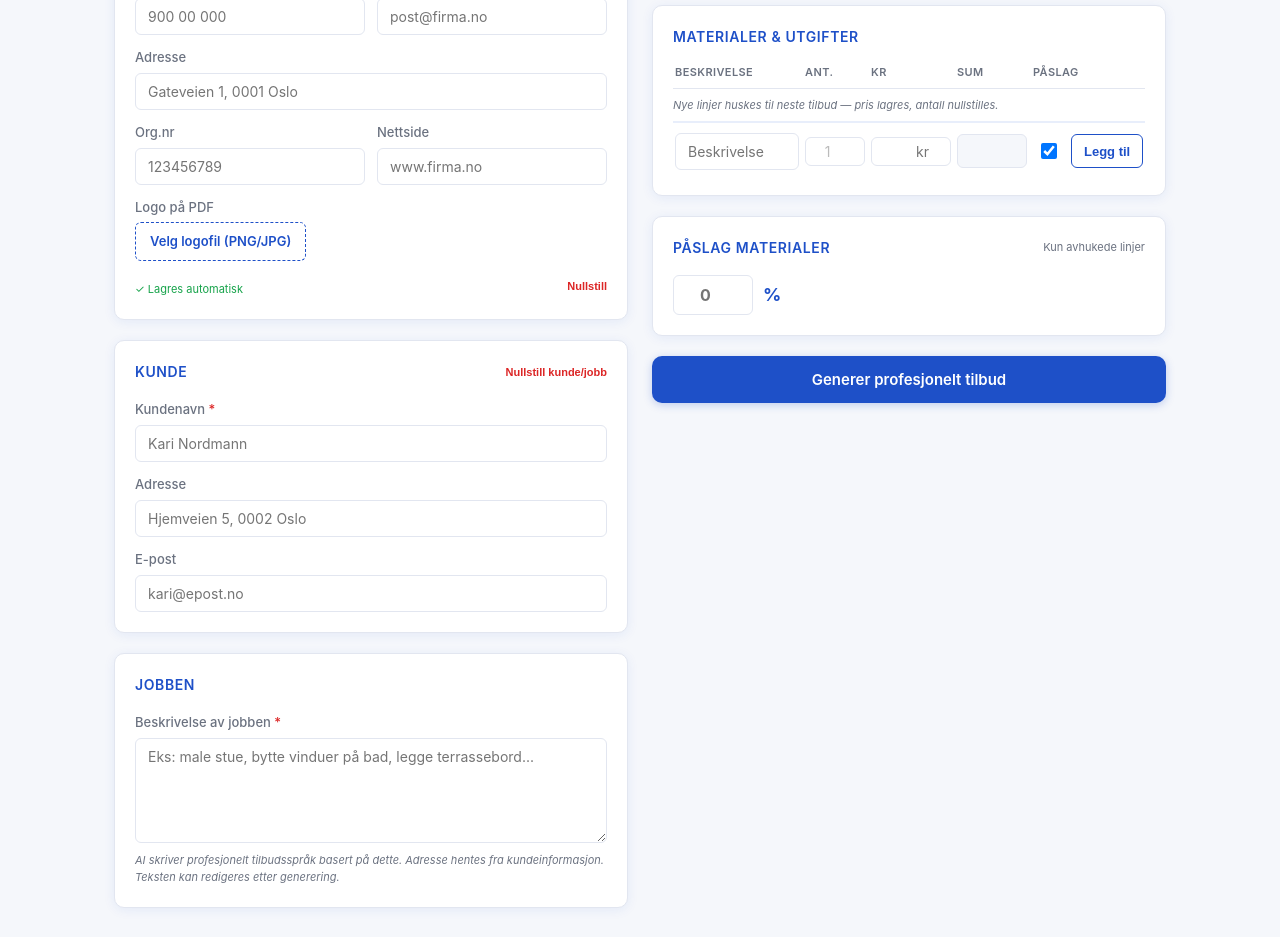
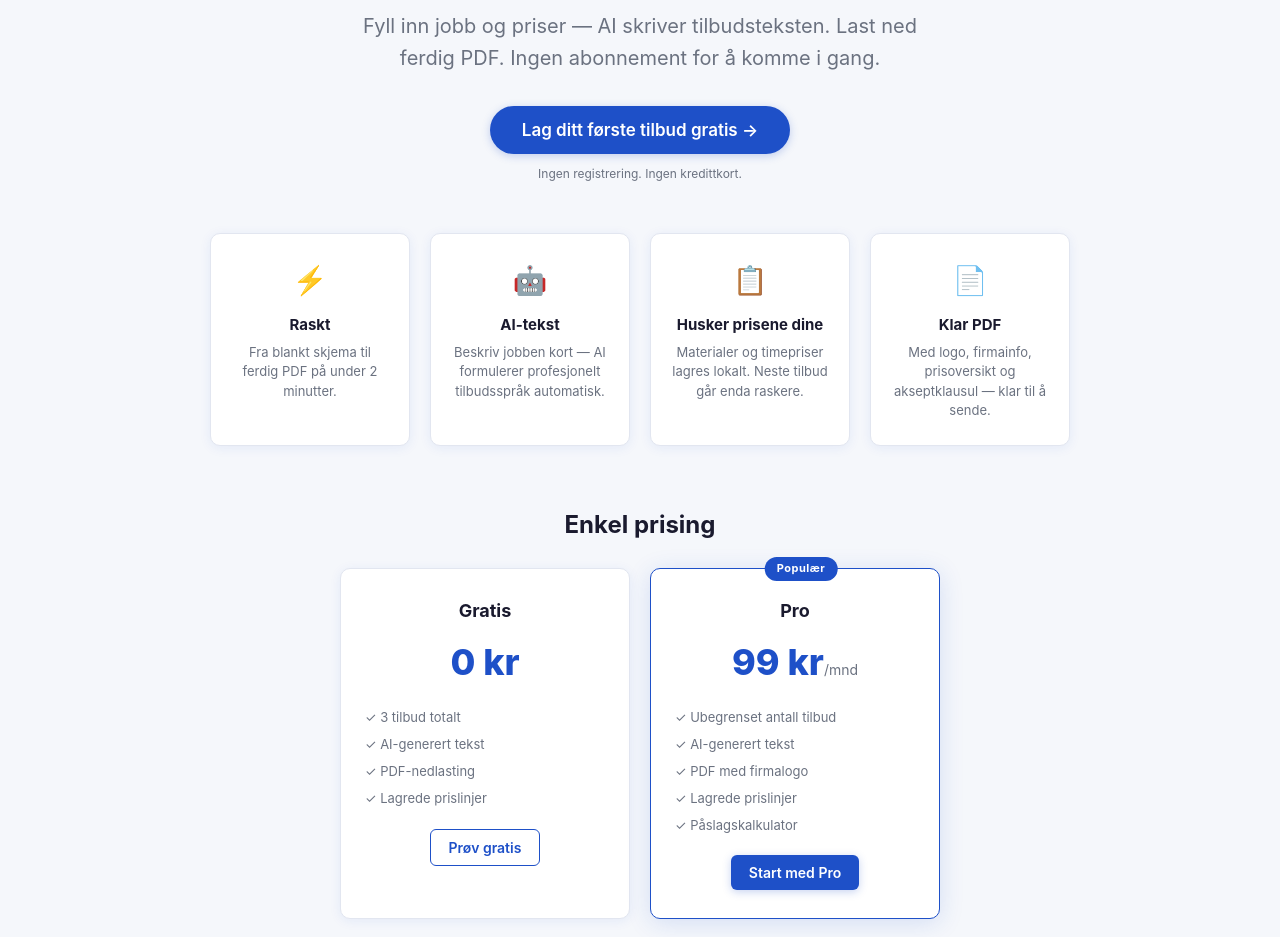
Before and after one commit to anderslura/Prismal, a React (Vite) app: page / in a window 1280 px wide. Shown: the part 260-1197 px from the top of the page. Built offline with nearby package versions, Linux system fonts and the light colour scheme.

Commit message:
Legg til landingsside med hero, features og prisoversikt

```diff
--- a/src/App.jsx
+++ b/src/App.jsx
@@ -3,6 +3,7 @@ import TilbudSkjema from './components/TilbudSkjema.jsx'
 import TilbudPreview from './components/TilbudPreview.jsx'
 import { genererTilbudstekst } from './api/claude.js'
 import { lastNedPDF } from './api/pdf.js'
+import Landingsside from './components/Landingsside.jsx'
 
 const TOM_SKJEMA = {
   firmanavn: '',
@@ -68,7 +69,7 @@ export default function App() {
   const [isPro, setIsPro] = useState(true) // TODO: koble til Stripe ved Fase 2
   const [laster, setLaster] = useState(false)
   const [feil, setFeil] = useState('')
-  const [steg, setSteg] = useState('skjema')
+  const [steg, setSteg] = useState('landing')
 
   // Lagre firmainformasjon automatisk når den endres
   useEffect(() => {
@@ -160,15 +161,24 @@ export default function App() {
                 ← Tilbake til skjema
               </button>
             )}
-            <button className="btn btn-secondary" style={{borderColor:'#16a34a', color:'#16a34a'}} onClick={nullstill}>
-              + Nytt tilbud
-            </button>
+            {steg !== 'landing' && (
+              <button className="btn btn-secondary" style={{borderColor:'#16a34a', color:'#16a34a'}} onClick={nullstill}>
+                + Nytt tilbud
+              </button>
+            )}
+            {steg === 'landing' && (
+              <button className="btn btn-primary" onClick={() => setSteg('skjema')}>
+                Lag tilbud →
+              </button>
+            )}
           </div>
         </div>
       </header>
 
       <main className="app-main">
-        {steg === 'skjema' ? (
+        {steg === 'landing' ? (
+          <Landingsside onStart={() => setSteg('skjema')} />
+        ) : steg === 'skjema' ? (
           <TilbudSkjema
             skjema={skjema}
             oppdater={oppdater}
--- /dev/null
+++ b/src/components/Landingsside.jsx
@@ -0,0 +1,75 @@
+export default function Landingsside({ onStart }) {
+  return (
+    <div className="landing-wrapper">
+
+      {/* HERO */}
+      <section className="landing-hero">
+        <h1 className="landing-tittel">Profesjonelle tilbud på minutter</h1>
+        <p className="landing-undertittel">
+          Fyll inn jobb og priser — AI skriver tilbudsteksten. Last ned ferdig PDF. Ingen abonnement for å komme i gang.
+        </p>
+        <button className="btn btn-primary landing-cta" onClick={onStart}>
+          Lag ditt første tilbud gratis →
+        </button>
+        <p className="landing-cta-hint">Ingen registrering. Ingen kredittkort.</p>
+      </section>
+
+      {/* FEATURES */}
+      <section className="landing-features">
+        <div className="feature-kort">
+          <span className="feature-ikon">⚡</span>
+          <h3>Raskt</h3>
+          <p>Fra blankt skjema til ferdig PDF på under 2 minutter.</p>
+        </div>
+        <div className="feature-kort">
+          <span className="feature-ikon">🤖</span>
+          <h3>AI-tekst</h3>
+          <p>Beskriv jobben kort — AI formulerer profesjonelt tilbudsspråk automatisk.</p>
+        </div>
+        <div className="feature-kort">
+          <span className="feature-ikon">📋</span>
+          <h3>Husker prisene dine</h3>
+          <p>Materialer og timepriser lagres lokalt. Neste tilbud går enda raskere.</p>
+        </div>
+        <div className="feature-kort">
+          <span className="feature-ikon">📄</span>
+          <h3>Klar PDF</h3>
+          <p>Med logo, firmainfo, prisoversikt og akseptklausul — klar til å sende.</p>
+        </div>
+      </section>
+
+      {/* PRIS */}
+      <section className="landing-pris">
+        <h2 className="landing-seksjon-tittel">Enkel prising</h2>
+        <div className="pris-grid">
+          <div className="pris-kort">
+            <h3>Gratis</h3>
+            <p className="pris-beloep">0 kr</p>
+            <ul className="pris-liste">
+              <li>✓ 3 tilbud totalt</li>
+              <li>✓ AI-generert tekst</li>
+              <li>✓ PDF-nedlasting</li>
+              <li>✓ Lagrede prislinjer</li>
+            </ul>
+            <button className="btn btn-secondary" onClick={onStart}>Prøv gratis</button>
+          </div>
+          <div className="pris-kort pris-kort-pro">
+            <div className="pro-badge">Populær</div>
+            <h3>Pro</h3>
+            <p className="pris-beloep">99 kr<span>/mnd</span></p>
+            <ul className="pris-liste">
+              <li>✓ Ubegrenset antall tilbud</li>
+              <li>✓ AI-generert tekst</li>
+              <li>✓ PDF med firmalogo</li>
+              <li>✓ Lagrede prislinjer</li>
+              <li>✓ Påslagskalkulator</li>
+            </ul>
+            <button className="btn btn-primary" onClick={onStart}>Start med Pro</button>
+          </div>
+        </div>
+        <p className="pris-sammenligning">ProTilbud.no koster 499 kr/mnd for tilsvarende funksjoner.</p>
+      </section>
+
+    </div>
+  )
+}
--- a/src/styles/index.css
+++ b/src/styles/index.css
@@ -1013,3 +1013,153 @@ textarea { resize: vertical; }
   border-radius: 0 4px 4px 0;
   font-size: 12px;
 }
+
+/* ===========================
+   LANDINGSSIDE
+   =========================== */
+.landing-wrapper {
+  max-width: 900px;
+  margin: 0 auto;
+  padding: 40px 20px 80px;
+}
+
+/* HERO */
+.landing-hero {
+  text-align: center;
+  padding: 60px 20px 50px;
+}
+.landing-tittel {
+  font-size: clamp(28px, 5vw, 48px);
+  font-weight: 800;
+  color: var(--tekst);
+  line-height: 1.2;
+  margin-bottom: 16px;
+}
+.landing-undertittel {
+  font-size: clamp(15px, 2.5vw, 20px);
+  color: var(--tekst-sekundaer);
+  max-width: 560px;
+  margin: 0 auto 32px;
+  line-height: 1.6;
+}
+.landing-cta {
+  font-size: 17px;
+  padding: 14px 32px;
+  border-radius: 50px;
+}
+.landing-cta-hint {
+  margin-top: 10px;
+  font-size: 12px;
+  color: var(--tekst-sekundaer);
+}
+
+/* FEATURES */
+.landing-features {
+  display: grid;
+  grid-template-columns: repeat(auto-fit, minmax(180px, 1fr));
+  gap: 20px;
+  margin-bottom: 60px;
+}
+.feature-kort {
+  background: var(--hvit);
+  border: 1px solid var(--kant);
+  border-radius: var(--radius);
+  padding: 24px 20px;
+  text-align: center;
+  box-shadow: var(--skygge);
+}
+.feature-ikon {
+  font-size: 28px;
+  display: block;
+  margin-bottom: 10px;
+}
+.feature-kort h3 {
+  font-size: 15px;
+  font-weight: 700;
+  margin-bottom: 6px;
+  color: var(--tekst);
+}
+.feature-kort p {
+  font-size: 13px;
+  color: var(--tekst-sekundaer);
+  line-height: 1.5;
+}
+
+/* PRIS */
+.landing-seksjon-tittel {
+  text-align: center;
+  font-size: 24px;
+  font-weight: 700;
+  margin-bottom: 24px;
+  color: var(--tekst);
+}
+.pris-grid {
+  display: grid;
+  grid-template-columns: 1fr 1fr;
+  gap: 20px;
+  max-width: 600px;
+  margin: 0 auto 16px;
+}
+.pris-kort {
+  background: var(--hvit);
+  border: 1px solid var(--kant);
+  border-radius: var(--radius);
+  padding: 28px 24px;
+  text-align: center;
+  box-shadow: var(--skygge);
+  position: relative;
+}
+.pris-kort-pro {
+  border-color: var(--blaa);
+  box-shadow: 0 4px 24px rgba(30,80,200,0.15);
+}
+.pris-kort h3 {
+  font-size: 18px;
+  font-weight: 700;
+  margin-bottom: 8px;
+}
+.pris-beloep {
+  font-size: 36px;
+  font-weight: 800;
+  color: var(--blaa);
+  margin-bottom: 16px;
+}
+.pris-beloep span {
+  font-size: 14px;
+  font-weight: 400;
+  color: var(--tekst-sekundaer);
+}
+.pris-liste {
+  list-style: none;
+  padding: 0;
+  margin: 0 0 20px;
+  text-align: left;
+  font-size: 13px;
+  color: var(--tekst-sekundaer);
+  display: flex;
+  flex-direction: column;
+  gap: 6px;
+}
+.pro-badge {
+  position: absolute;
+  top: -12px;
+  left: 50%;
+  transform: translateX(-50%);
+  background: var(--blaa);
+  color: white;
+  font-size: 11px;
+  font-weight: 700;
+  padding: 3px 12px;
+  border-radius: 20px;
+}
+.pris-sammenligning {
+  text-align: center;
+  font-size: 12px;
+  color: var(--tekst-sekundaer);
+  font-style: italic;
+}
+
+@media (max-width: 480px) {
+  .pris-grid { grid-template-columns: 1fr; }
+  .landing-features { grid-template-columns: 1fr 1fr; }
+}
```
